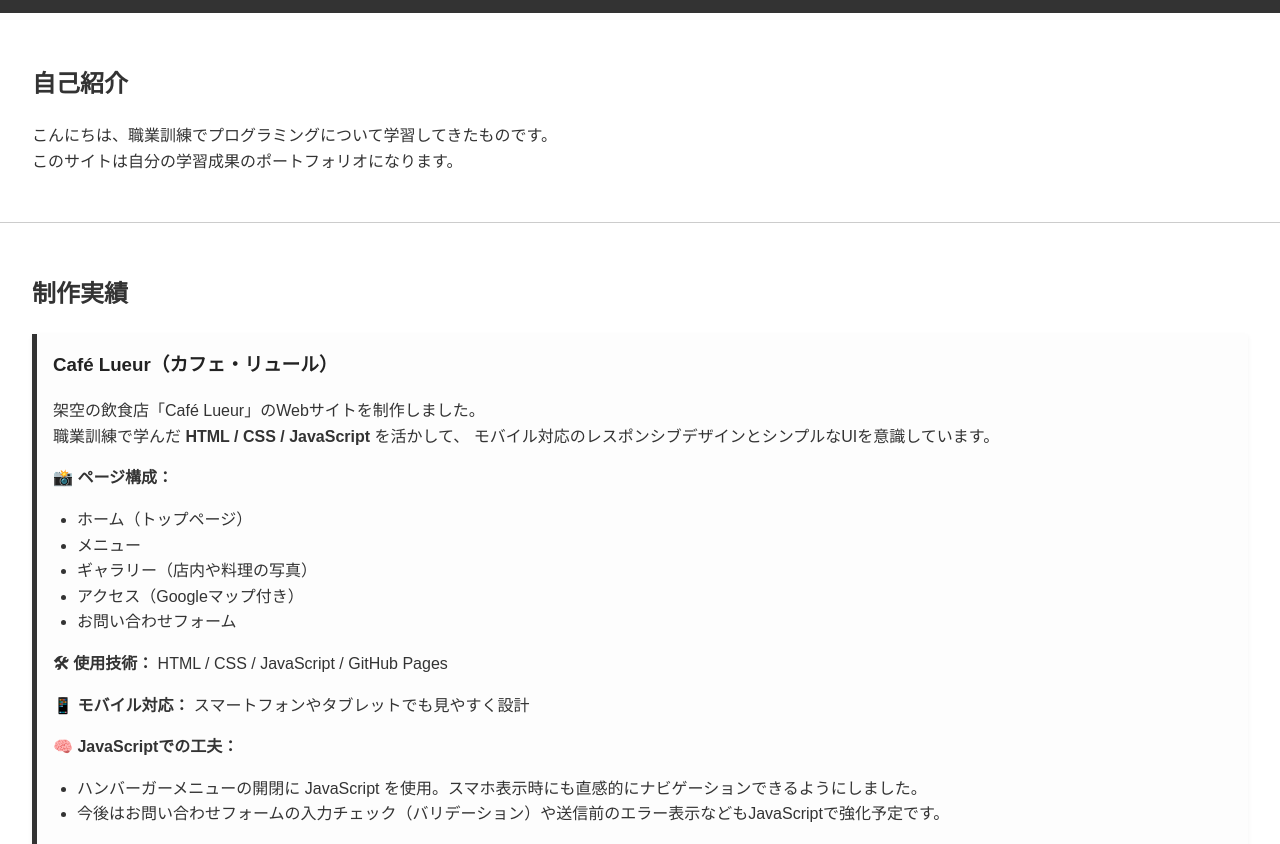
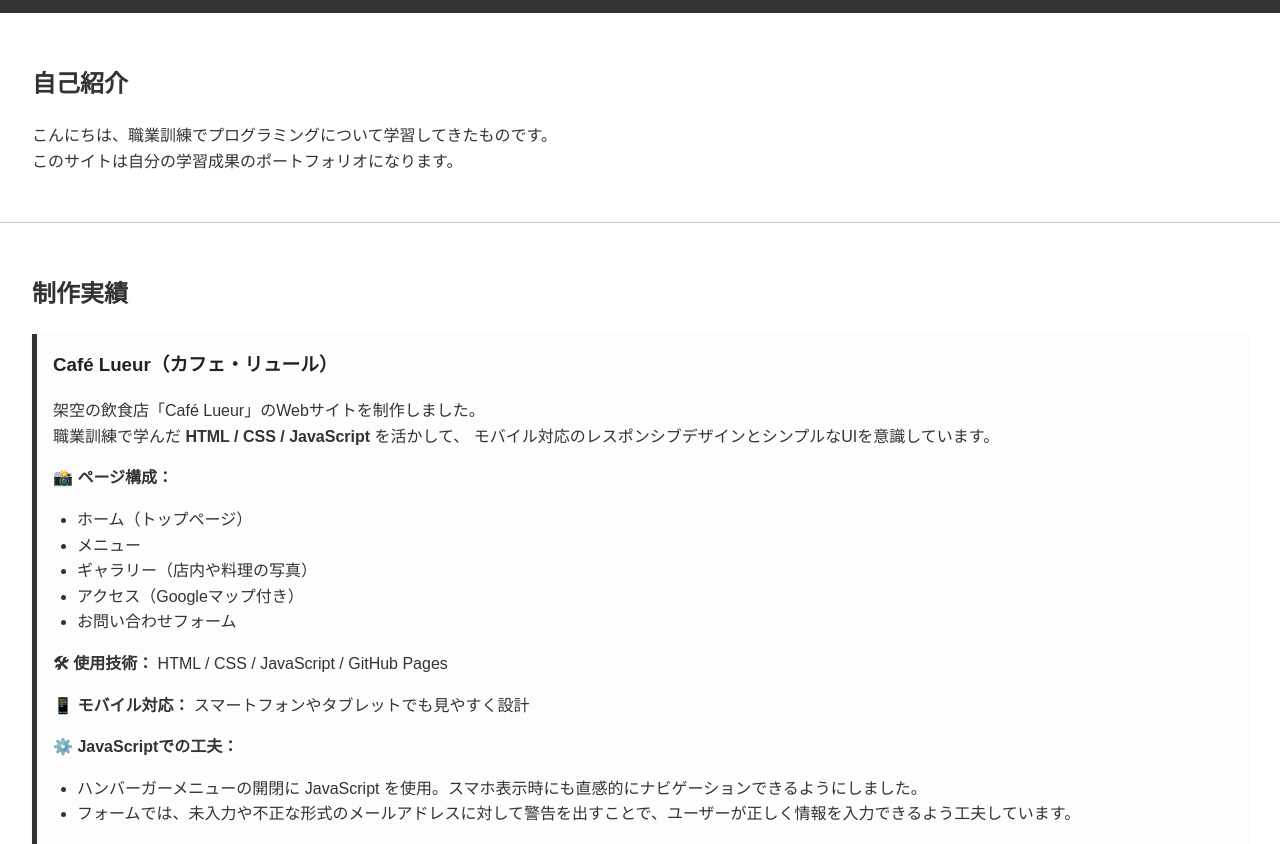
Before and after one commit to 00960/My-Portfolio, a plain HTML site: page index.html in a window 1280 px wide. Shown: the part 91-935 px from the top of the page. Drawn offline with Linux system fonts and the light colour scheme.

Commit message:
Add files via upload

```diff
--- a/index.html
+++ b/index.html
@@ -46,10 +46,10 @@
 
             <p><strong>🛠 使用技術：</strong> HTML / CSS / JavaScript / GitHub Pages</p>
             <p><strong>📱 モバイル対応：</strong> スマートフォンやタブレットでも見やすく設計</p>
-            <p><strong>🧠 JavaScriptでの工夫：</strong></p>
+            <p><strong>⚙️ JavaScriptでの工夫：</strong></p>
                 <ul>
                     <li>ハンバーガーメニューの開閉に JavaScript を使用。スマホ表示時にも直感的にナビゲーションできるようにしました。</li>
-                    <li>今後はお問い合わせフォームの入力チェック（バリデーション）や送信前のエラー表示などもJavaScriptで強化予定です。</li>
+                    <li>フォームでは、未入力や不正な形式のメールアドレスに対して警告を出すことで、ユーザーが正しく情報を入力できるよう工夫しています。</li>
                 </ul>
             <p><strong>🎨 デザインポイント：</strong></p>
                 <ul>
```
